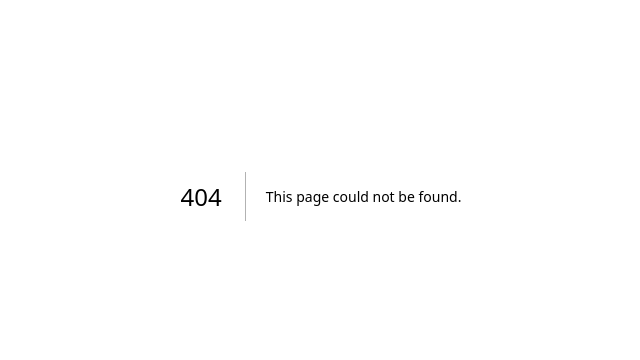
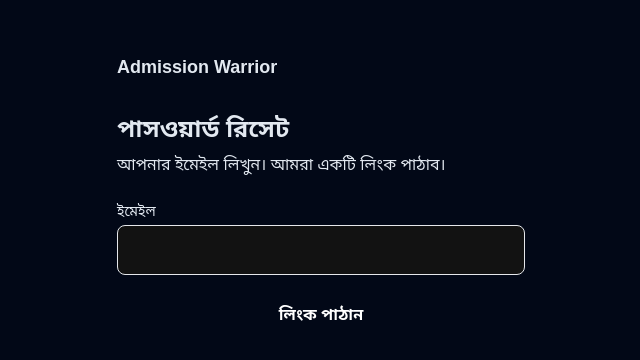
Before and after one commit to zisanislam17082008-ai/admission-warrior, a Next.js app: page /forgot-password in a window 1280 px wide. Before the commit this address had no page. Shown: the part 204-564 px from the top of the page, without its empty margins (319-959 px from the left). Built offline with nearby package versions, Linux system fonts and the light colour scheme.

Commit message:
Implement forgot password page with email submission

```diff
--- /dev/null
+++ b/src/app/forgot-password/page.tsx
@@ -0,0 +1,51 @@
+"use client";
+
+import { useState } from "react";
+import Link from "next/link";
+import AuthCard from "@/components/AuthCard";
+import { createClient } from "@/lib/supabase/client";
+
+export default function ForgotPasswordPage() {
+  const [email, setEmail] = useState("");
+  const [loading, setLoading] = useState(false);
+  const [sent, setSent] = useState(false);
+
+  async function onSubmit(e: React.FormEvent<HTMLFormElement>) {
+    e.preventDefault();
+    setLoading(true);
+    const supabase = createClient();
+    await supabase.auth.resetPasswordForEmail(email.trim(), {
+      redirectTo: `${window.location.origin}/auth/callback?next=/reset-password`,
+    });
+    setLoading(false);
+    setSent(true);
+  }
+
+  if (sent) {
+    return (
+      <AuthCard title="ইমেইল চেক করুন">
+        <p className="text-muted">
+          এই ইমেইলে অ্যাকাউন্ট থাকলে পাসওয়ার্ড বদলানোর লিংক পাঠানো হয়েছে।
+        </p>
+        <Link href="/login" className="mt-6 inline-block font-semibold text-brand">লগইন পাতায় ফিরুন</Link>
+      </AuthCard>
+    );
+  }
+
+  return (
+    <AuthCard title="পাসওয়ার্ড রিসেট" subtitle="আপনার ইমেইল লিখুন। আমরা একটি লিংক পাঠাব।">
+      <form onSubmit={onSubmit} className="space-y-4">
+        <div>
+          <label htmlFor="email" className="mb-1 block text-sm font-medium">ইমেইল</label>
+          <input id="email" type="email" value={email} onChange={(e) => setEmail(e.target.value)}
+            className="w-full rounded-lg border border-line bg-surface px-4 py-3 text-base"
+            autoComplete="email" required />
+        </div>
+        <button type="submit" disabled={loading}
+          className="w-full rounded-lg bg-brand px-4 py-3 font-semibold text-white disabled:opacity-60">
+          {loading ? "অপেক্ষা করুন..." : "লিংক পাঠান"}
+        </button>
+      </form>
+    </AuthCard>
+  );
+}
```
